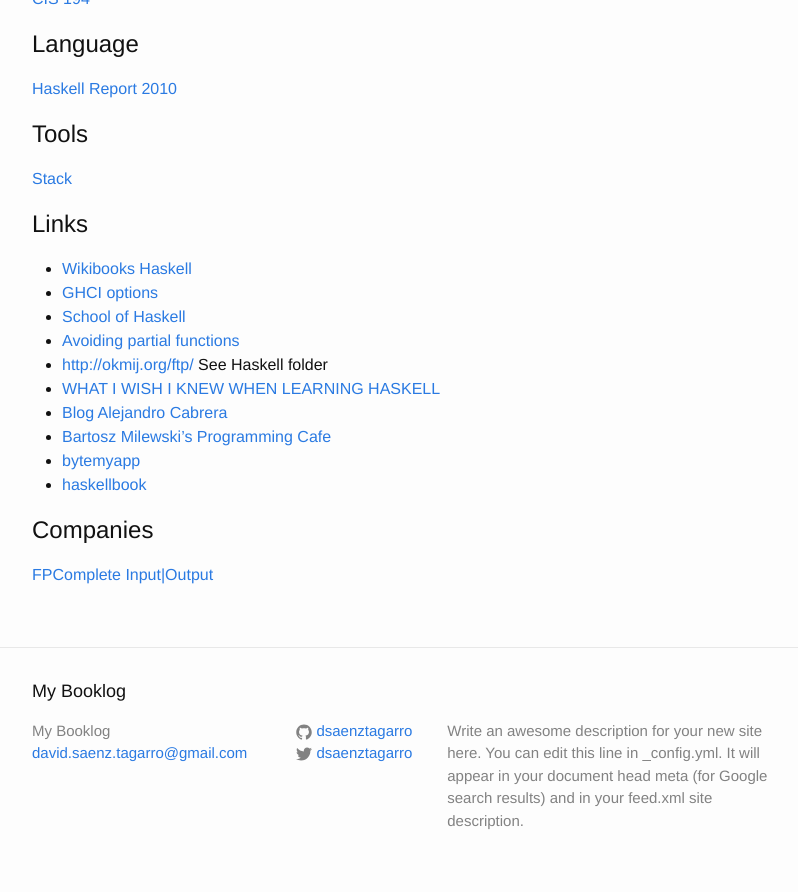
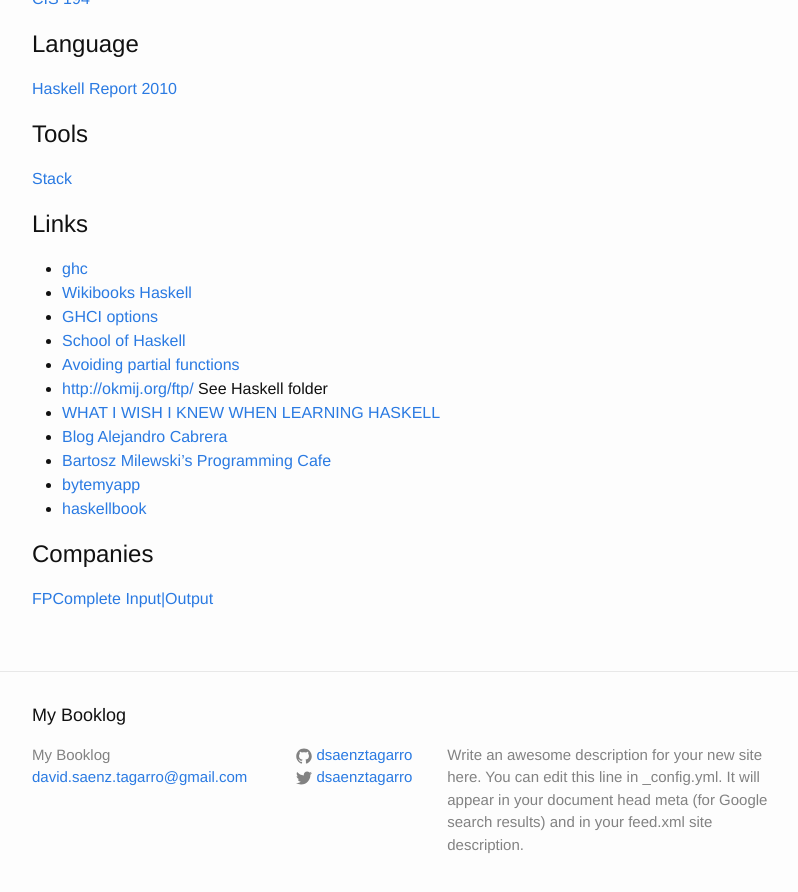
Before and after one commit to dsaenztagarro/booklog, a Jekyll site: the page built from _languages/haskell.md, in a window 1280 px wide and 900 px high, scrolled down 2396 px. Shown: the top 892 px of the window, without its empty margins (238-1036 px from the left). Built offline with Jekyll 4.4.1, drawn with Linux system fonts in a browser that asks for light colours.

Commit message:
Haskell: ghc repo link

```diff
--- a/_languages/haskell.md
+++ b/_languages/haskell.md
@@ -106,6 +106,7 @@ configuration](http://docs.haskellstack.org/en/stable/yaml_configuration/)
 [Stack](http://docs.haskellstack.org/en/stable/README/)
 
 # Links
+- [ghc](https://gitlab.haskell.org/ghc/ghc)
 - [Wikibooks Haskell](https://en.wikibooks.org/wiki/Haskell/Control_structures)
 - [GHCI options](https://downloads.haskell.org/~ghc/7.6.3/docs/html/users_guide/ghci-set.html)
 - [School of Haskell](https://www.schoolofhaskell.com)
```
